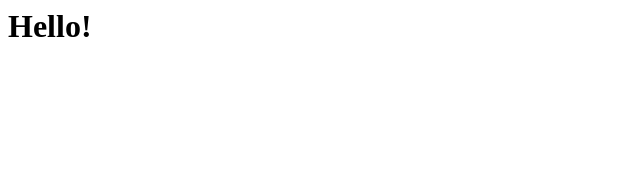
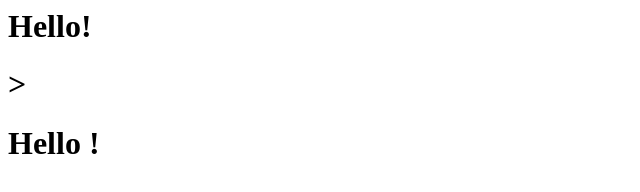
Before and after one commit to khan98/Static-Site, a plain HTML site: page index.html in a window 1280 px wide. Shown: the whole page, without its empty margins (0-640 px from the left). Drawn offline with Linux system fonts and the light colour scheme.

Commit message:
commit 1

```diff
--- a/index.html
+++ b/index.html
@@ -1 +1,13 @@
 <h1>Hello!<h1>
+    <!DOCTYPE html>
+    <html lang="en">
+    <head>
+        <meta charset="UTF-8">
+        <meta http-equiv="X-UA-Compatible" content="IE=edge">
+        <meta name="viewport" content="width=device-width, initial-scale=1.0">
+        <title>Document</title>
+    </head>>
+    <body>
+        <h1> Hello !</h1>
+    </body>
+    </html>
```
